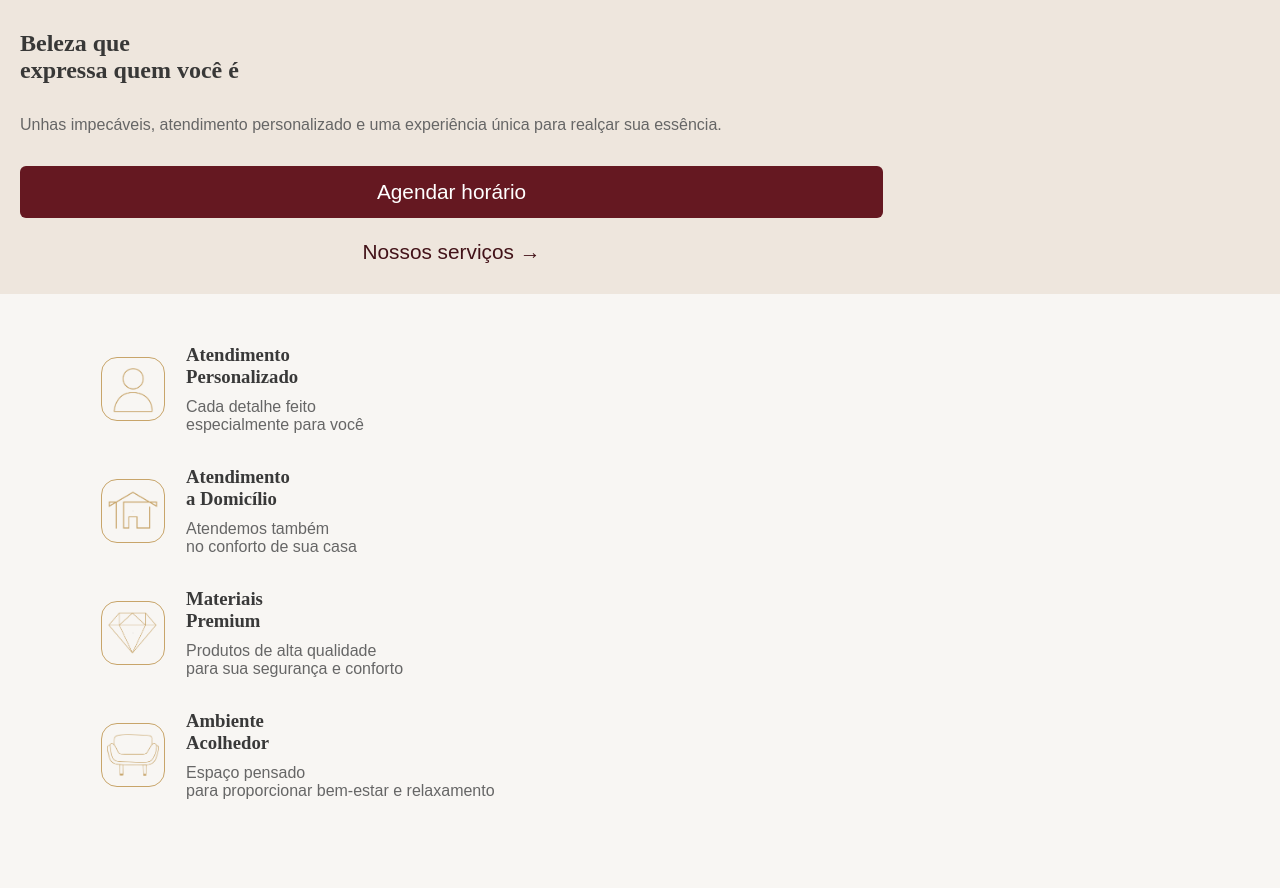
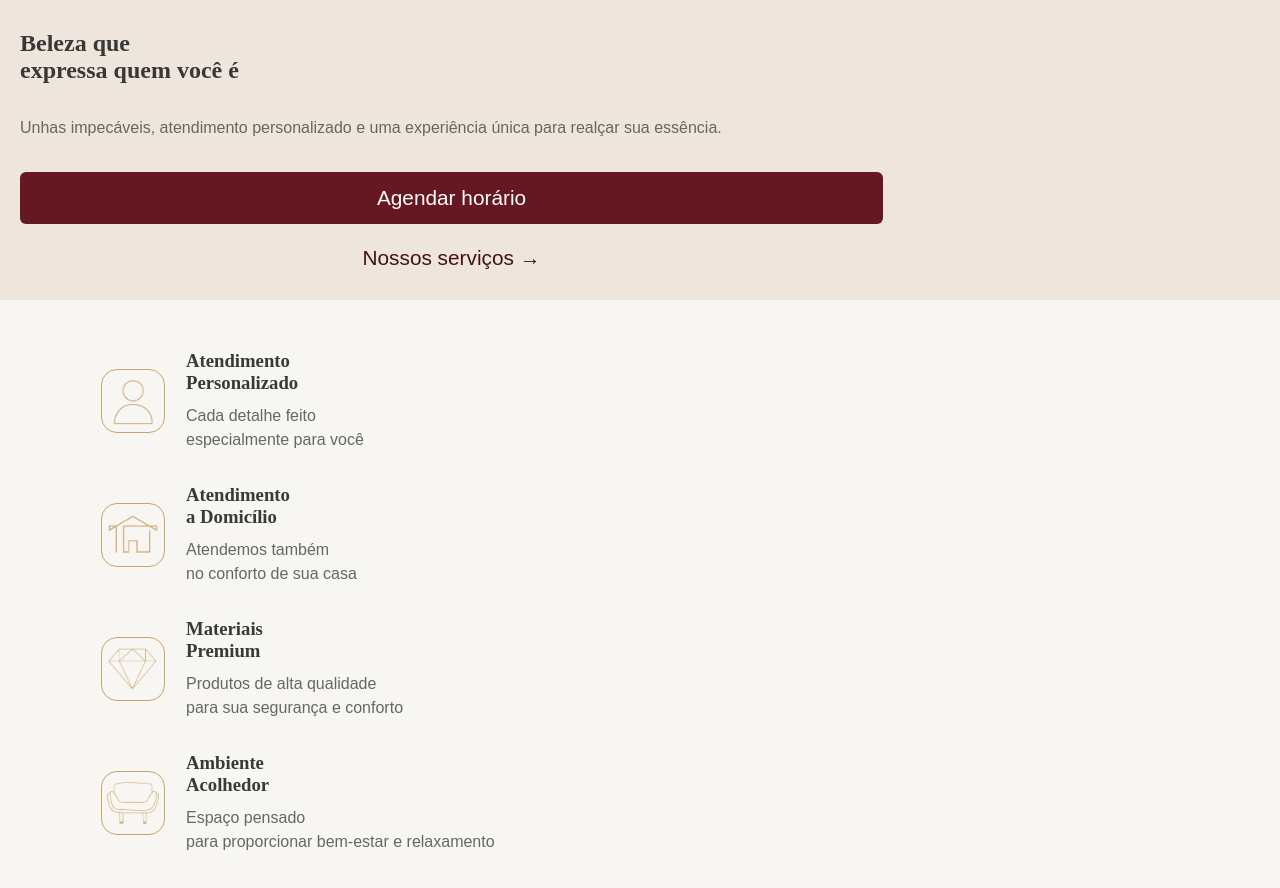
Before and after one commit to CarolinaInglethe/studio-inglethe-nails, a React (Vite) app: page / in a window 1280 px wide. Shown: the part 986-1874 px from the top of the page. Before the commit the page ends 1836 px from the top, so only its background shows below. Built offline with nearby package versions, Linux system fonts and the light colour scheme.

Commit message:
fix: espaçamento entre linhas tag p

```diff
--- a/src/styles/global.css
+++ b/src/styles/global.css
@@ -24,7 +24,8 @@ h1, h2, h3 {
 }
 
 p {
-  color: #666666
+  color: #666666;
+  line-height: 1.5;
 }
 
 
```
